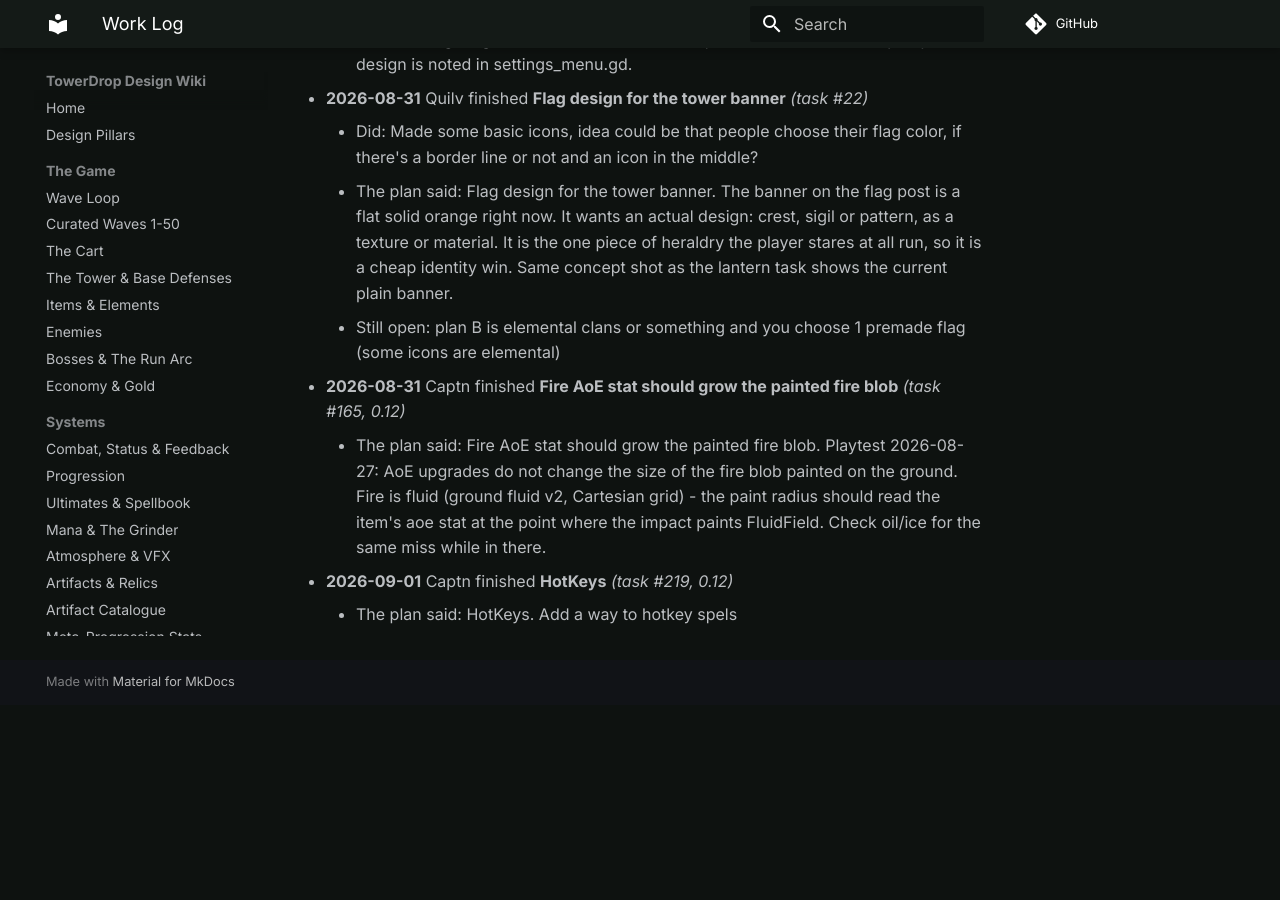
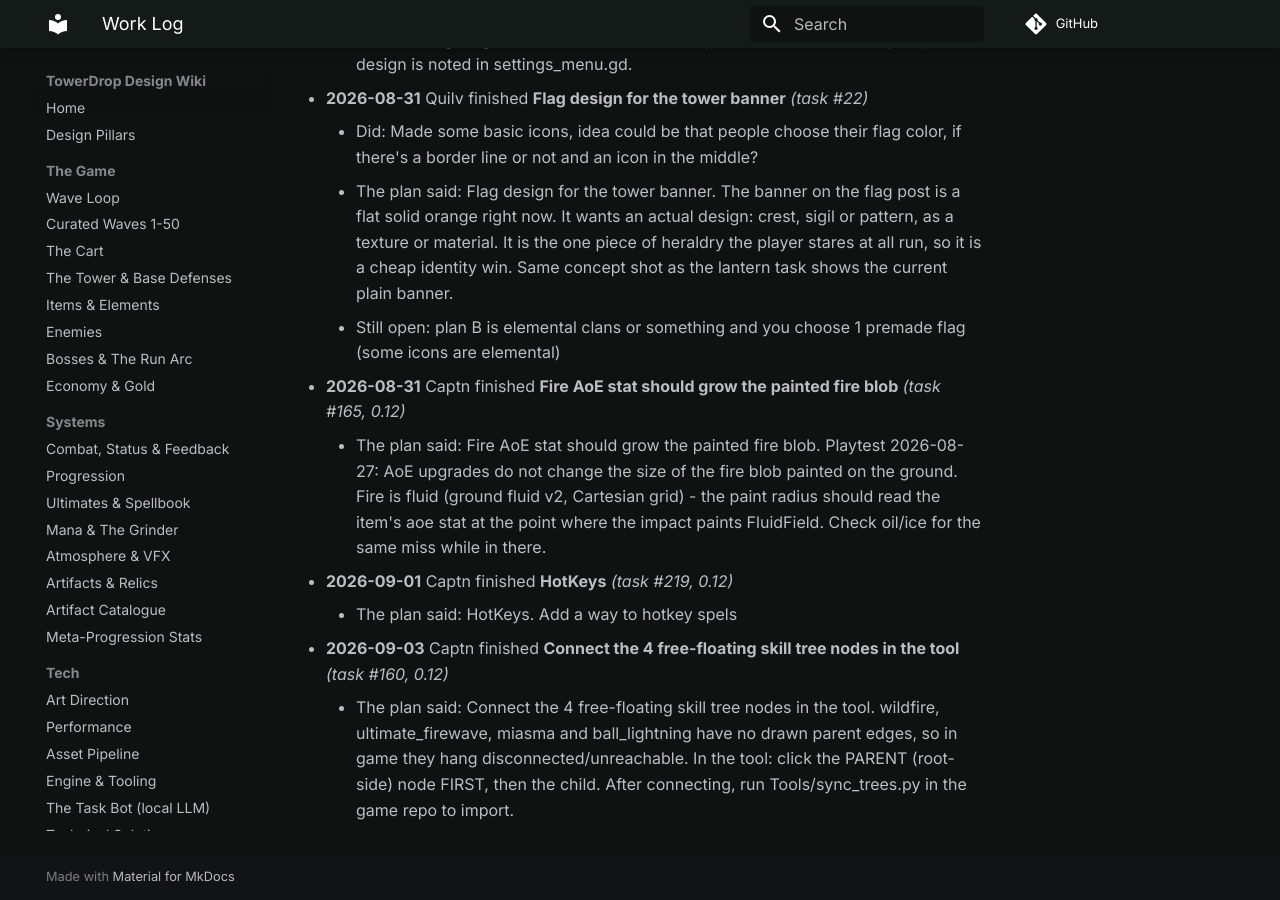
Before and after one commit to cap7n/towerdrop-docs, an MkDocs documentation site: the page built from docs/project/log.md, in a window 1280 px wide and 900 px high, scrolled down 10018 px. Built offline with MkDocs 1.6.1 and Material for MkDocs 9.7.7, drawn with Linux system fonts in a browser that asks for light colours; comment, search, counter and statistics services are not loaded; before the commit the page ends 10723 px from its top, so only the background shows below that.

Commit message:
log: Connect the 4 free-floating skill tree nodes in the tool (task #160)

```diff
--- a/docs/project/log.md
+++ b/docs/project/log.md
@@ -119,3 +119,5 @@ Bot design: [The Task Bot](../tech/wiki-bot.md).
     - The plan said: Fire AoE stat should grow the painted fire blob. Playtest 2026-08-27: AoE upgrades do not change the size of the fire blob painted on the ground. Fire is fluid (ground fluid v2, Cartesian grid) - the paint radius should read the item's aoe stat at the point where the impact paints FluidField. Check oil/ice for the same miss while in there.
 - **2026-09-01** Captn finished **HotKeys** _(task #219, 0.12)_
     - The plan said: HotKeys. Add a way to hotkey spels
+- **2026-09-03** Captn finished **Connect the 4 free-floating skill tree nodes in the tool** _(task #160, 0.12)_
+    - The plan said: Connect the 4 free-floating skill tree nodes in the tool. wildfire, ultimate_firewave, miasma and ball_lightning have no drawn parent edges, so in game they hang disconnected/unreachable. In the tool: click the PARENT (root-side) node FIRST, then the child. After connecting, run Tools/sync_trees.py in the game repo to import.
```
